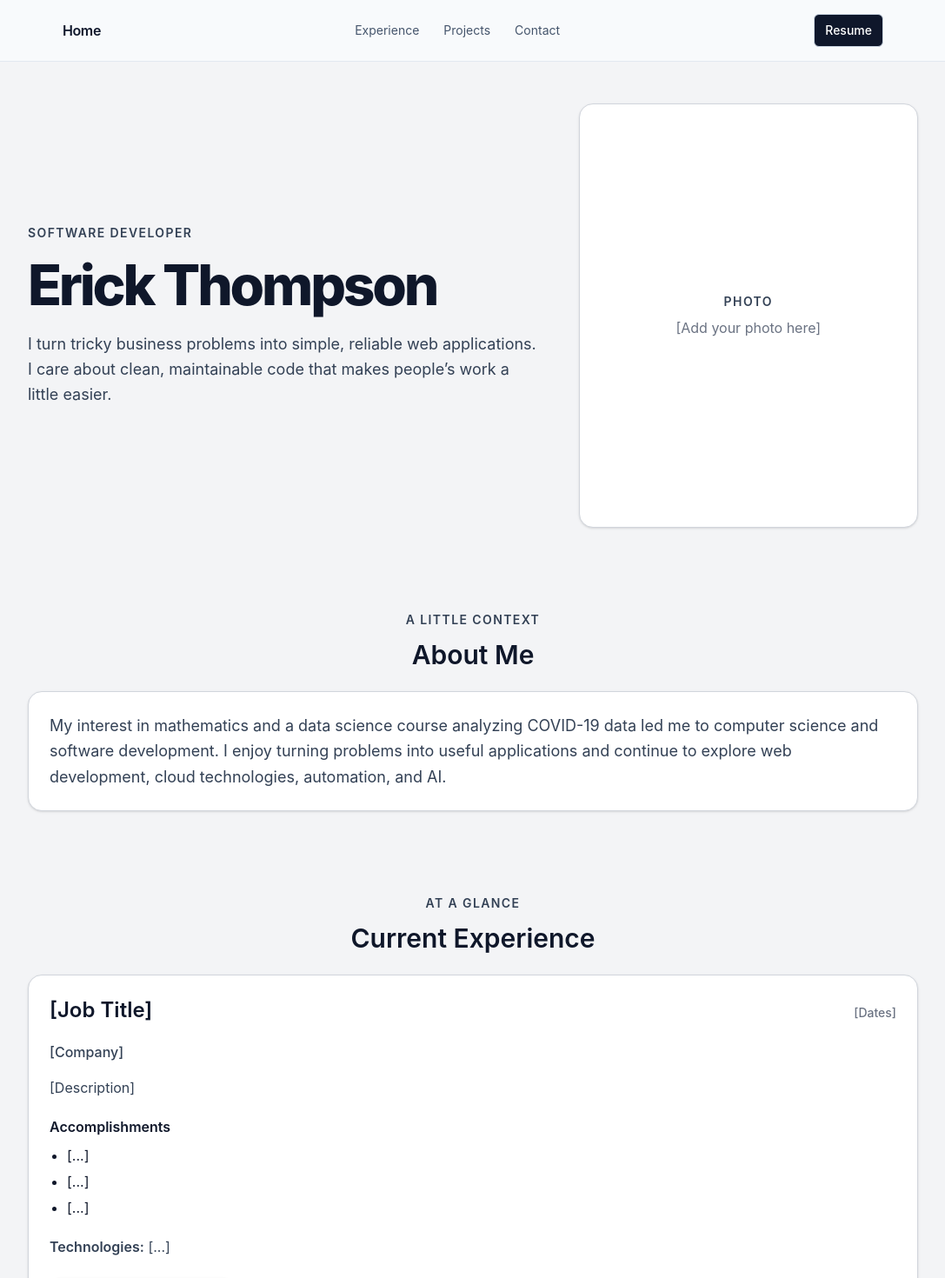
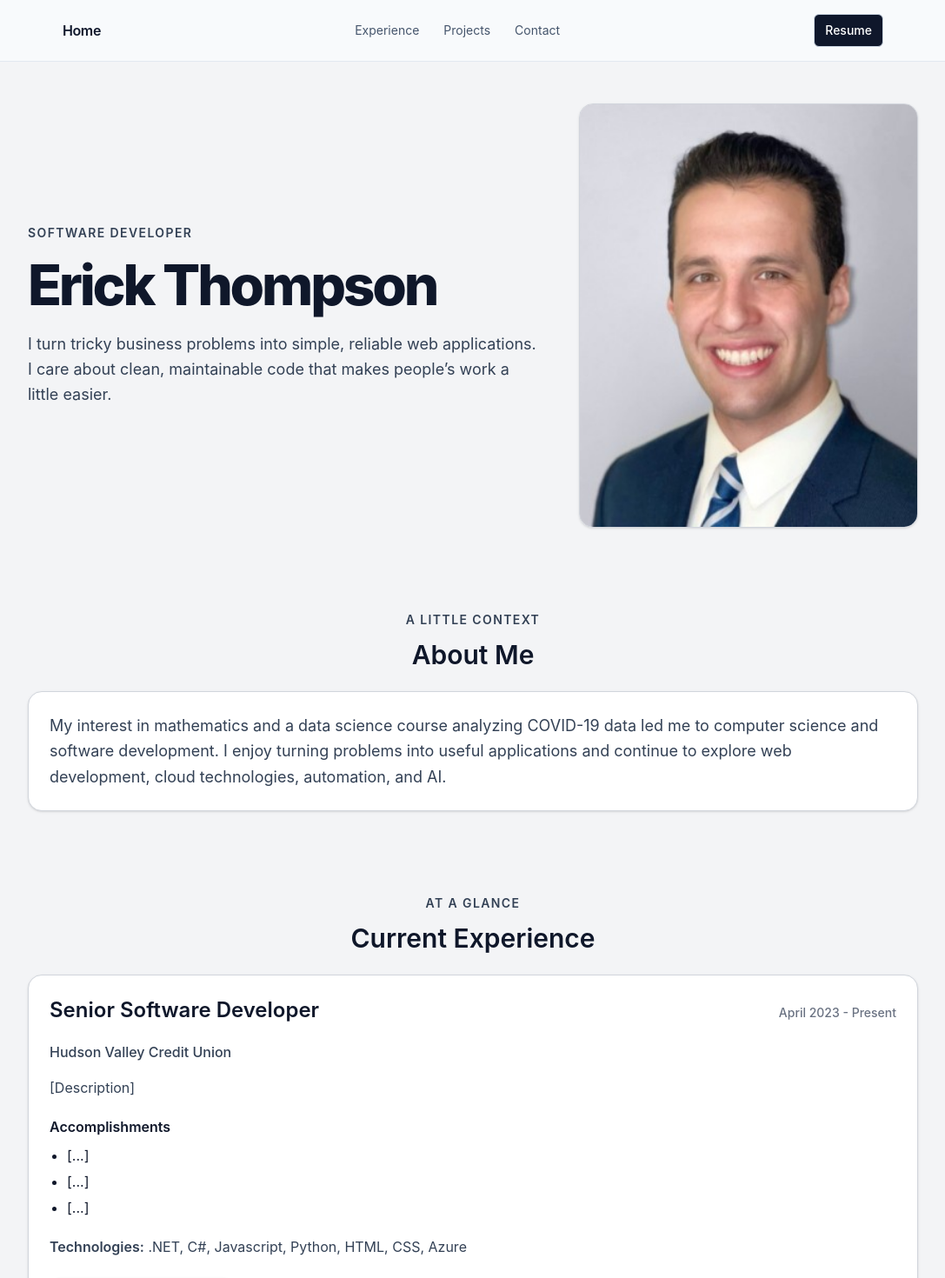
Before and after one commit to EJT21/personal-website, a React (Vite) app in the folder personal-website/: page / in a window 1280 px wide. Shown: the top 1470 px of the page at 87% size, without its empty margins (96-1183 px from the left). Built offline with nearby package versions, Linux system fonts and the light colour scheme.

Commit message:
Add personal photo and update profile
Replace the placeholder hero image with Erick's real photo and update the current experience section with his latest role details. This makes the home page feel more personal and reflects his current work history and technology stack.

```diff
--- a/personal-website/src/components/Home.tsx
+++ b/personal-website/src/components/Home.tsx
@@ -2,6 +2,7 @@ import { Link } from "react-router-dom";
 import Contact from "./Contact";
 import Skills from "./Skills";
 import { currentExperience } from "../data/experience";
+import erickPhoto from "../assets/ErickPicture.jpeg";
 
 function Home() {
     return (
@@ -21,16 +22,11 @@ function Home() {
                         </p>
                     </div>
 
-                    <div
-                        role="img"
-                        aria-label="Placeholder for a photo of Erick"
-                        className="flex aspect-[4/5] w-full items-center justify-center rounded-2xl border border-gray-300 bg-white p-6 text-center shadow-sm"
-                    >
-                        <div>
-                            <p className="text-sm font-semibold uppercase tracking-widest">Photo</p>
-                            <p className="mt-2 text-gray-500">[Add your photo here]</p>
-                        </div>
-                    </div>
+                    <img
+                        src={erickPhoto}
+                        alt="Erick Thompson"
+                        className="aspect-[4/5] w-full rounded-2xl border border-gray-300 object-cover shadow-sm"
+                    />
                 </div>
             </section>
 
--- a/personal-website/src/data/experience.ts
+++ b/personal-website/src/data/experience.ts
@@ -1,8 +1,8 @@
 export const currentExperience = {
-    title: "[Job Title]",
-    company: "[Company]",
-    dates: "[Dates]",
+    title: "Senior Software Developer",
+    company: "Hudson Valley Credit Union",
+    dates: "April 2023 - Present",
     description: "[Description]",
     accomplishments: ["[...]", "[...]", "[...]"],
-    technologies: "[...]",
+    technologies: ".NET, C#, Javascript, Python, HTML, CSS, Azure",
 };
```
Also changed, not shown: personal-website/src/assets/ErickPicture.jpeg (added).
